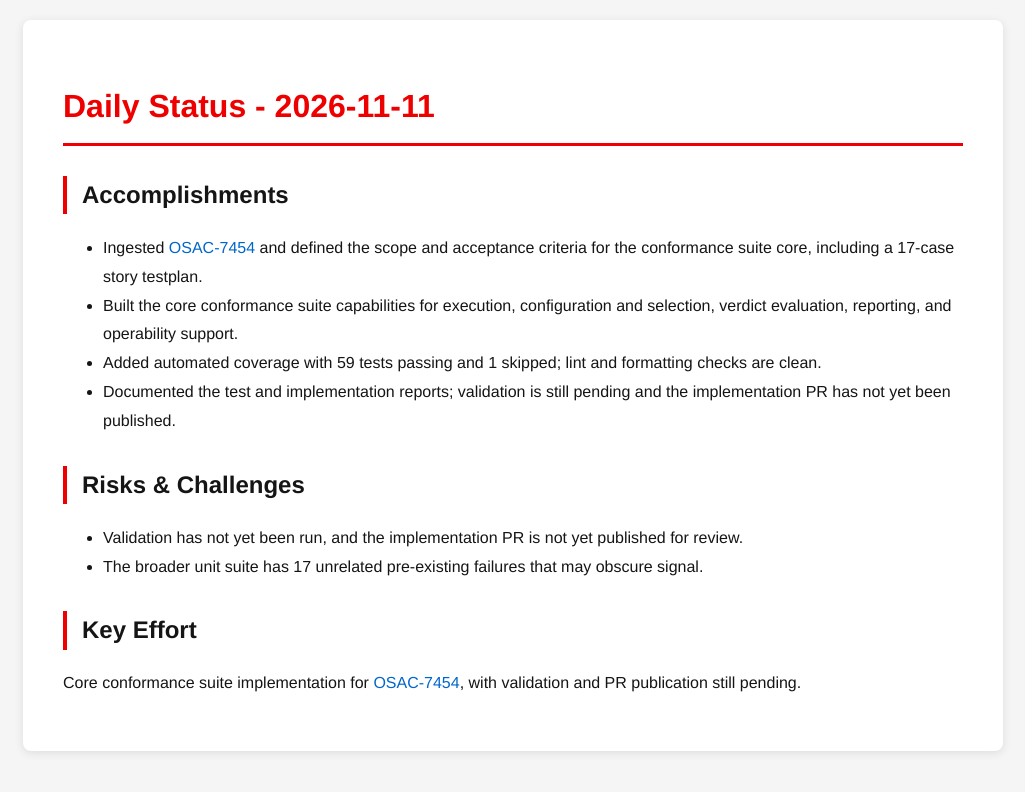
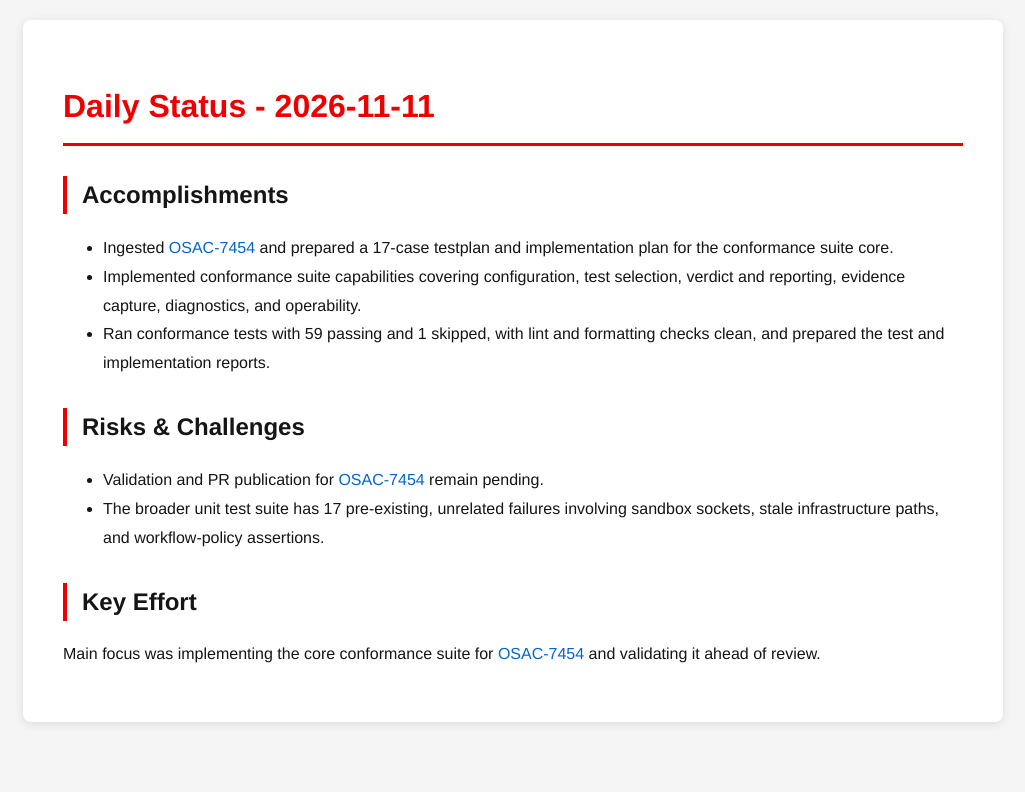
Before and after one commit to tzvatot/daily-status, a Jekyll site: the page built from 2026-11-11.md, in a window 1280 px wide. Shown: the top 792 px of the page, without its empty margins (127-1152 px from the left). Built offline with Jekyll 4.4.1, drawn with Linux system fonts in a browser that asks for light colours.

Commit message:
Daily status update - 2026-11-11

```diff
--- a/2026-11-11.md
+++ b/2026-11-11.md
@@ -7,14 +7,13 @@ date: 2026-11-11
 # Daily Status - 2026-11-11
 
 ## Accomplishments
-- Ingested [OSAC-7454](https://redhat.atlassian.net/browse/OSAC-7454) and defined the scope and acceptance criteria for the conformance suite core, including a 17-case story testplan.
-- Built the core conformance suite capabilities for execution, configuration and selection, verdict evaluation, reporting, and operability support.
-- Added automated coverage with 59 tests passing and 1 skipped; lint and formatting checks are clean.
-- Documented the test and implementation reports; validation is still pending and the implementation PR has not yet been published.
+- Ingested [OSAC-7454](https://redhat.atlassian.net/browse/OSAC-7454) and prepared a 17-case testplan and implementation plan for the conformance suite core.
+- Implemented conformance suite capabilities covering configuration, test selection, verdict and reporting, evidence capture, diagnostics, and operability.
+- Ran conformance tests with 59 passing and 1 skipped, with lint and formatting checks clean, and prepared the test and implementation reports.
 
 ## Risks & Challenges
-- Validation has not yet been run, and the implementation PR is not yet published for review.
-- The broader unit suite has 17 unrelated pre-existing failures that may obscure signal.
+- Validation and PR publication for [OSAC-7454](https://redhat.atlassian.net/browse/OSAC-7454) remain pending.
+- The broader unit test suite has 17 pre-existing, unrelated failures involving sandbox sockets, stale infrastructure paths, and workflow-policy assertions.
 
 ## Key Effort
-Core conformance suite implementation for [OSAC-7454](https://redhat.atlassian.net/browse/OSAC-7454), with validation and PR publication still pending.
+Main focus was implementing the core conformance suite for [OSAC-7454](https://redhat.atlassian.net/browse/OSAC-7454) and validating it ahead of review.
```
